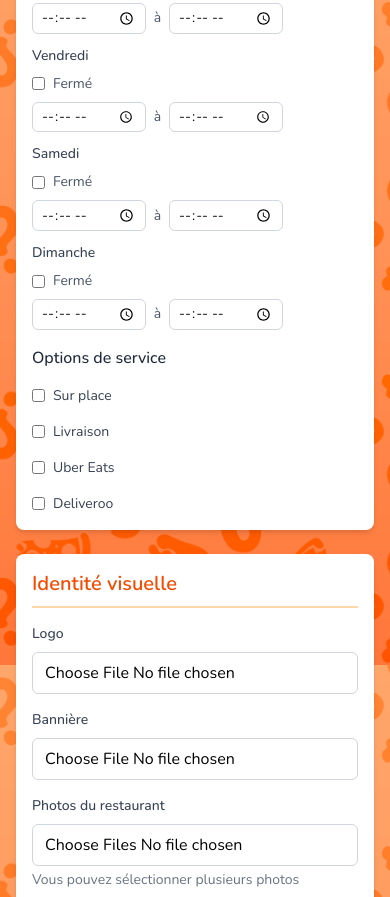
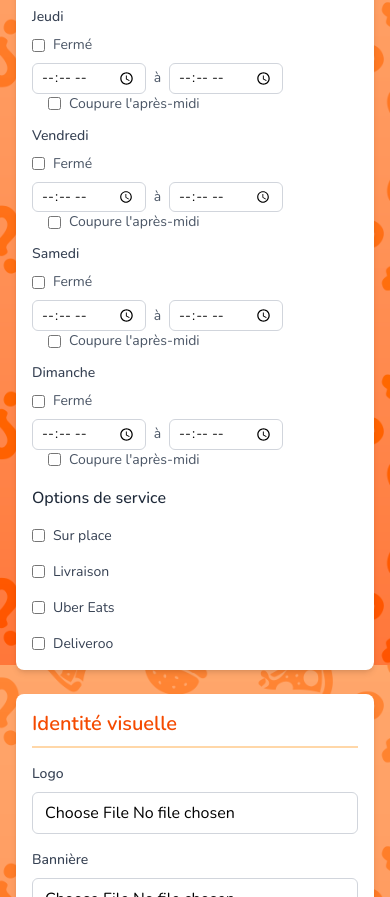
Before and after one commit to CMia03/omq, a Next.js app: page / in a window 390 px wide. Shown: the part 1867-2764 px from the top of the page. Built offline with nearby package versions, Linux system fonts and the light colour scheme.

Commit message:
set date

```diff
--- a/app/omq/page.tsx
+++ b/app/omq/page.tsx
@@ -7,6 +7,9 @@
   open: string;
   close: string;
   closed: boolean;
+  hasAfternoonBreak?: boolean;
+  afternoonOpen?: string;
+  afternoonClose?: string;
 }
 
 interface Address {
@@ -85,13 +88,13 @@
   },
   category: '',
   openingHours: {
-    monday: { open: '', close: '', closed: false },
-    tuesday: { open: '', close: '', closed: false },
-    wednesday: { open: '', close: '', closed: false },
-    thursday: { open: '', close: '', closed: false },
-    friday: { open: '', close: '', closed: false },
-    saturday: { open: '', close: '', closed: false },
-    sunday: { open: '', close: '', closed: false }
+    monday: { open: '', close: '', closed: false, hasAfternoonBreak: false, afternoonOpen: '', afternoonClose: '' },
+    tuesday: { open: '', close: '', closed: false, hasAfternoonBreak: false, afternoonOpen: '', afternoonClose: '' },
+    wednesday: { open: '', close: '', closed: false, hasAfternoonBreak: false, afternoonOpen: '', afternoonClose: '' },
+    thursday: { open: '', close: '', closed: false, hasAfternoonBreak: false, afternoonOpen: '', afternoonClose: '' },
+    friday: { open: '', close: '', closed: false, hasAfternoonBreak: false, afternoonOpen: '', afternoonClose: '' },
+    saturday: { open: '', close: '', closed: false, hasAfternoonBreak: false, afternoonOpen: '', afternoonClose: '' },
+    sunday: { open: '', close: '', closed: false, hasAfternoonBreak: false, afternoonOpen: '', afternoonClose: '' }
   },
   serviceOptions: {
     onSite: false,
@@ -509,7 +512,10 @@
                             ...newHours[dayKey],
                             closed: e.target.checked,
                             open: e.target.checked ? '' : newHours[dayKey].open,
-                            close: e.target.checked ? '' : newHours[dayKey].close
+                            close: e.target.checked ? '' : newHours[dayKey].close,
+                            hasAfternoonBreak: e.target.checked ? false : newHours[dayKey].hasAfternoonBreak,
+                            afternoonOpen: e.target.checked ? '' : (newHours[dayKey].afternoonOpen || ''),
+                            afternoonClose: e.target.checked ? '' : (newHours[dayKey].afternoonClose || '')
                           };
                           setFormData(prev => ({ ...prev, openingHours: newHours }));
                         }}
@@ -548,6 +554,58 @@
                           }}
                           className="px-2 sm:px-3 py-1 border border-gray-300 rounded-md focus:outline-none focus:ring-2 focus:ring-orange-500 text-sm"
                         />
+                        <label className="flex items-center space-x-2 ml-4">
+                          <input
+                            type="checkbox"
+                            checked={Boolean(formData.openingHours[day.key as keyof typeof formData.openingHours].hasAfternoonBreak)}
+                            onChange={(e) => {
+                              const newHours = { ...formData.openingHours };
+                              const dayKey = day.key as keyof OpeningHoursByDay;
+                              newHours[dayKey] = {
+                                ...newHours[dayKey],
+                                hasAfternoonBreak: e.target.checked,
+                                afternoonOpen: e.target.checked ? newHours[dayKey].afternoonOpen || '' : '',
+                                afternoonClose: e.target.checked ? newHours[dayKey].afternoonClose || '' : ''
+                              };
+                              setFormData(prev => ({ ...prev, openingHours: newHours }));
+                            }}
+                            className="rounded border-gray-300 text-orange-600 focus:ring-orange-500"
+                          />
+                          <span className="text-sm text-gray-600">Coupure l'après-midi</span>
+                        </label>
+                        {formData.openingHours[day.key as keyof typeof formData.openingHours].hasAfternoonBreak && (
+                          <div className="flex items-center space-x-2 flex-wrap ml-4">
+                            <input
+                              type="time"
+                              value={formData.openingHours[day.key as keyof typeof formData.openingHours].afternoonOpen || ''}
+                              onChange={(e) => {
+                                const newHours = { ...formData.openingHours };
+                                const dayKey = day.key as keyof OpeningHoursByDay;
+                                newHours[dayKey] = {
+                                  ...newHours[dayKey],
+                                  afternoonOpen: e.target.value
+                                };
+                                setFormData(prev => ({ ...prev, openingHours: newHours }));
+                              }}
+                              className="px-2 sm:px-3 py-1 border border-gray-300 rounded-md focus:outline-none focus:ring-2 focus:ring-orange-500 text-sm"
+                            />
+                            <span className="text-gray-600 text-sm">à</span>
+                            <input
+                              type="time"
+                              value={formData.openingHours[day.key as keyof typeof formData.openingHours].afternoonClose || ''}
+                              onChange={(e) => {
+                                const newHours = { ...formData.openingHours };
+                                const dayKey = day.key as keyof OpeningHoursByDay;
+                                newHours[dayKey] = {
+                                  ...newHours[dayKey],
+                                  afternoonClose: e.target.value
+                                };
+                                setFormData(prev => ({ ...prev, openingHours: newHours }));
+                              }}
+                              className="px-2 sm:px-3 py-1 border border-gray-300 rounded-md focus:outline-none focus:ring-2 focus:ring-orange-500 text-sm"
+                            />
+                          </div>
+                        )}
                       </div>
                     )}
                   </div>
@@ -597,7 +655,6 @@
                 </label>
                 <input
                   type="file"
-                  accept="image/*"
                   onChange={(e) => handleFileUpload('logo', e.target.files)}
                   className="w-full px-3 py-2 border border-gray-300 rounded-md focus:outline-none focus:ring-2 focus:ring-orange-500 focus:border-transparent"
                 />
@@ -609,7 +666,6 @@
                 </label>
                 <input
                   type="file"
-                  accept="image/*"
                   onChange={(e) => handleFileUpload('banner', e.target.files)}
                   className="w-full px-3 py-2 border border-gray-300 rounded-md focus:outline-none focus:ring-2 focus:ring-orange-500 focus:border-transparent"
                 />
@@ -621,13 +677,12 @@
                 </label>
                 <input
                   type="file"
-                  accept="image/*"
                   multiple
                   onChange={(e) => handleFileUpload('photos', e.target.files)}
                   className="w-full px-3 py-2 border border-gray-300 rounded-md focus:outline-none focus:ring-2 focus:ring-orange-500 focus:border-transparent"
                 />
                 <p className="text-sm text-gray-500 mt-1">
-                  Vous pouvez sélectionner plusieurs photos
+                  Vous pouvez sélectionner plusieurs fichiers
                 </p>
               </div>
             </div>
```
Also changed, not shown: 1 other file (tests, documents, lock files or other folders).
